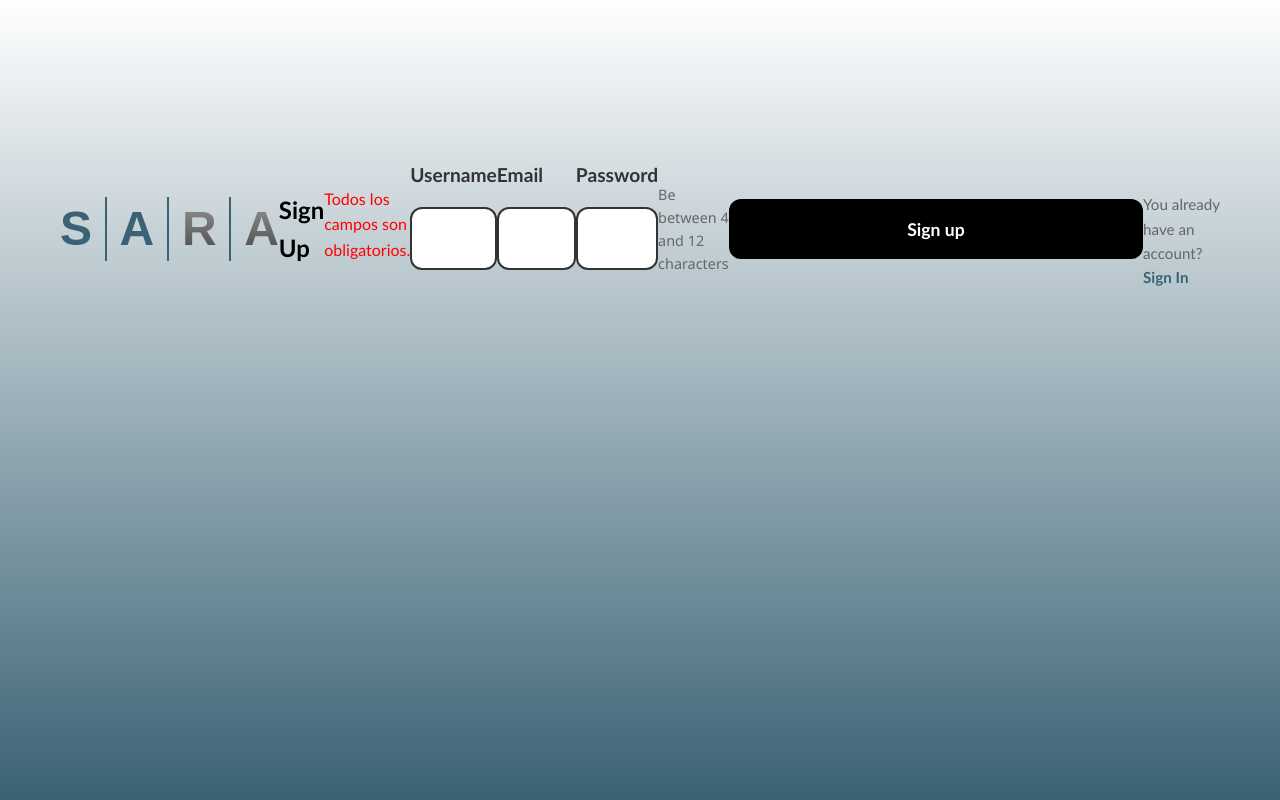
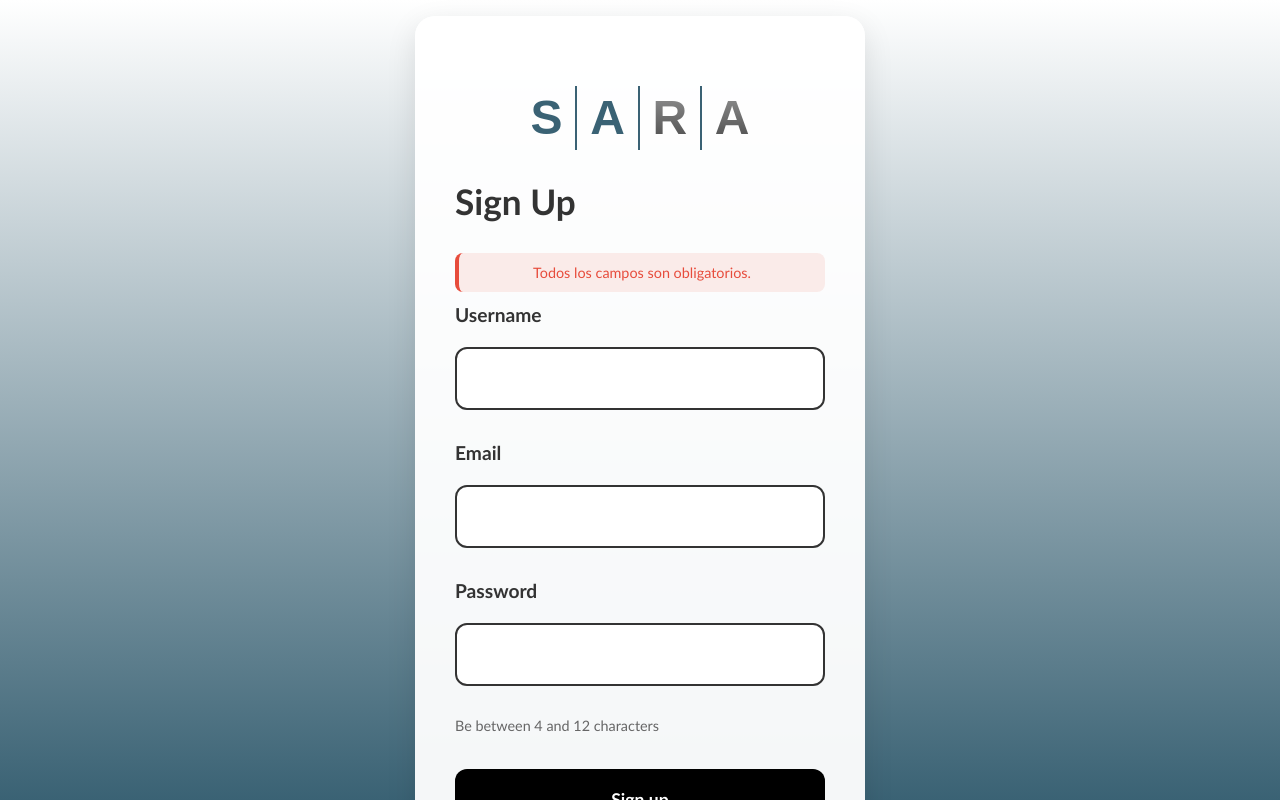
Before and after one commit to eddyvlz001/guasmochido2, a React (Create React App) app: page /auth/register in a window 1280 px wide. Both pictures are taken after a click on the button "Sign up". Shown: the top 800 px of the page. Built offline with nearby package versions, Linux system fonts and the light colour scheme.

Commit message:
auto-commit for e2d5e32c-1a4b-4377-9bfe-a8cb1c70fab9

```diff
--- a/src/components/auth/register/Register.js
+++ b/src/components/auth/register/Register.js
@@ -41,29 +41,30 @@ const Register = () => {
   };
 
   return (
-    <section>
-      <div className="container">
+    <div className="register-page">
+      <div className="register-container">
         <Logo/>
-        <h1>Sign Up</h1>
+        <h1 className="register-title">Sign Up</h1>
 
         {/* Mensajes */}
         {errorMessage && (
-          <div style={{color: 'red', marginBottom: '10px'}}>
+          <div className="error-message">
             {errorMessage}
           </div>
         )}
         {successMessage && (
-          <div style={{color: 'green', marginBottom: '10px'}}>
+          <div className="success-message">
             {successMessage}
           </div>
         )}
 
         {/* Formulario */}
+        <form className="register-form">
           <div className="form-group">
             <label htmlFor="username">Username</label>
             <input
               id="username"
-            className="input white-bg"
+              className="input"
               type="text"
               value={username}
               onChange={(e) => setUsername(e.target.value)}
@@ -74,7 +75,7 @@ const Register = () => {
             <label htmlFor="email">Email</label>
             <input
               id="email"
-            className="input white-bg"
+              className="input"
               type="email"
               value={email}
               onChange={(e) => setEmail(e.target.value)}
@@ -85,7 +86,7 @@ const Register = () => {
             <label htmlFor="password">Password</label>
             <input
               id="password"
-            className="input white-bg"
+              className="input"
               type="password"
               value={password}
               onChange={(e) => setPassword(e.target.value)}
@@ -94,16 +95,17 @@ const Register = () => {
 
           <div className="forgot">Be between 4 and 12 characters</div>
 
-        <button className="btn-black" onClick={onSubmit}>Sign up</button>
+          <button className="btn-black" type="button" onClick={onSubmit}>Sign up</button>
 
           <div className="signup">
             <p>
-            You already have an account?
+              You already have an account?{' '}
               <b><Link to="/auth/login" className="underline-hover">Sign In</Link></b>
             </p>
           </div>
+        </form>
       </div>
-    </section>
+    </div>
   );
 };
 
```
Lines whose indentation alone changed are shown as unchanged.
